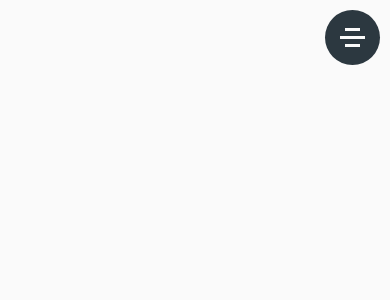
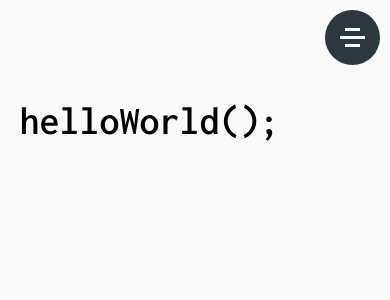
Before and after one commit to JormanGarcia/Portfolio-v2, a Nuxt app: page / in a window 390 px wide. Shown: the top 300 px of the page. Built offline with nearby package versions, Linux system fonts and the light colour scheme.

Commit message:
mobile test

```diff
--- a/components/Nav.vue
+++ b/components/Nav.vue
@@ -1,8 +1,13 @@
 <template>
-<transition name="nav" appear>
+<transition name="nav">
 
     <nav  v-if="isNavOpen" >
-        <div>Hola</div>
+        <nuxt-link to="/">Inicio</nuxt-link>
+        <nuxt-link to="/">Sobre Mí</nuxt-link>
+        <nuxt-link to="/">Portafolio</nuxt-link>
+
+
+        <p class="email">Jormanj_@outlook.com</p>
     </nav>
 
 </transition>
@@ -17,7 +22,6 @@ export default {
 <style>
 nav {
     background: var(--main-color);
-    color: var(--highlight-color);
 
     position: absolute;
     top: 0px;
@@ -25,10 +29,27 @@ nav {
     width: 100%;
     height: 100%;
     display: flex;
+    flex-direction: column;
     justify-content: center;
-    align-items: center;
+    align-items: flex-end;
+    padding-right: 20px;
 
 }
+
+nav a{
+    color: var(--highlight-color);
+    font-size: 50px;
+    font-weight: 900;
+    margin-bottom: 10px;
+    transition: .1s;
+}
+
+nav a:hover {
+    color: var(--background-color);
+    text-shadow: 1px 1px 0 var(--highlight-color-dark);
+}
+
+
 
 .nav-enter-active,
 .nav-leave-active {
@@ -40,4 +61,13 @@ nav {
 .nav-leave-to {
   transform: translateY(-100%);
 }
+
+.email {
+    color: var(--background-color);
+    font-weight: 700;
+    position: absolute;
+    bottom: 20px;
+    right: 20px;
+    font-size: 14px;
+}
 </style>
--- a/layouts/default.vue
+++ b/layouts/default.vue
@@ -6,6 +6,8 @@
 </template>
 
 <style>
+
+@import url('https://fonts.googleapis.com/css2?family=Inconsolata:wght@300;400;500;600;700;800;900&display=swap');
 
 :root {
   --main-color: #2C3840;
@@ -20,10 +22,25 @@
   padding: 0;
   margin: 0;
   box-sizing: border-box;
+  font-family: 'Inconsolata', monospace;
+}
+
+a {
+  color: black;
+  text-decoration: none;
+
 }
 
 body {
   background: var(--background-color);
+  overflow-x: hidden;
+}
+
+.container {
+  width: 90%;
+  margin: auto;
+  max-width: 1100px;
+  margin-top: 50px;
 }
 
 </style>
--- a/pages/index.vue
+++ b/pages/index.vue
@@ -1,12 +1,24 @@
 <template>
   <div class="container">
+    <div class="helloWorld">
+      helloWorld();
+    </div>
   </div>
 </template>
 
 <script>
-export default {}
+export default {
+
+}
 </script>
 
 <style>
+  .helloWorld {
+    font-size: 40px;
+    font-weight: 600;
+  }
 
+  .helloWorld span {
+    color: var(--highlight-color-dark)
+  }
 </style>
```
